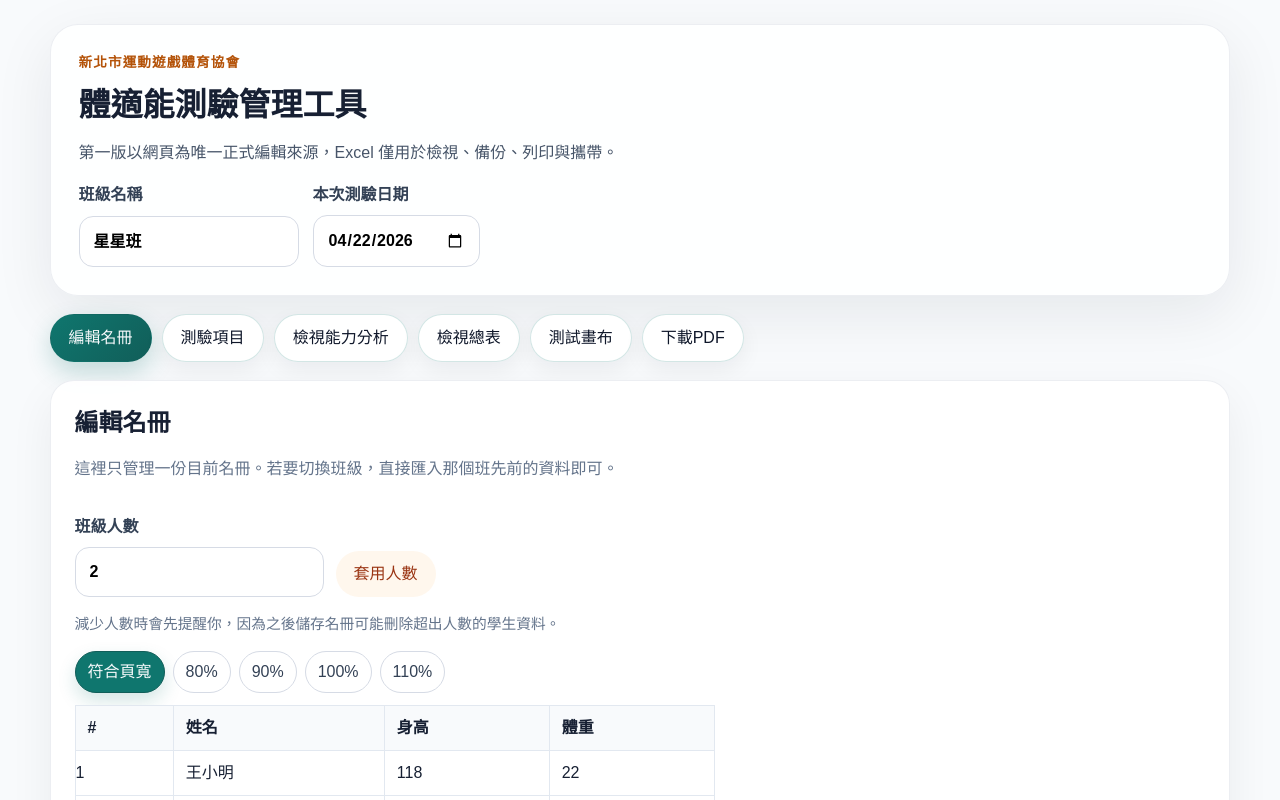
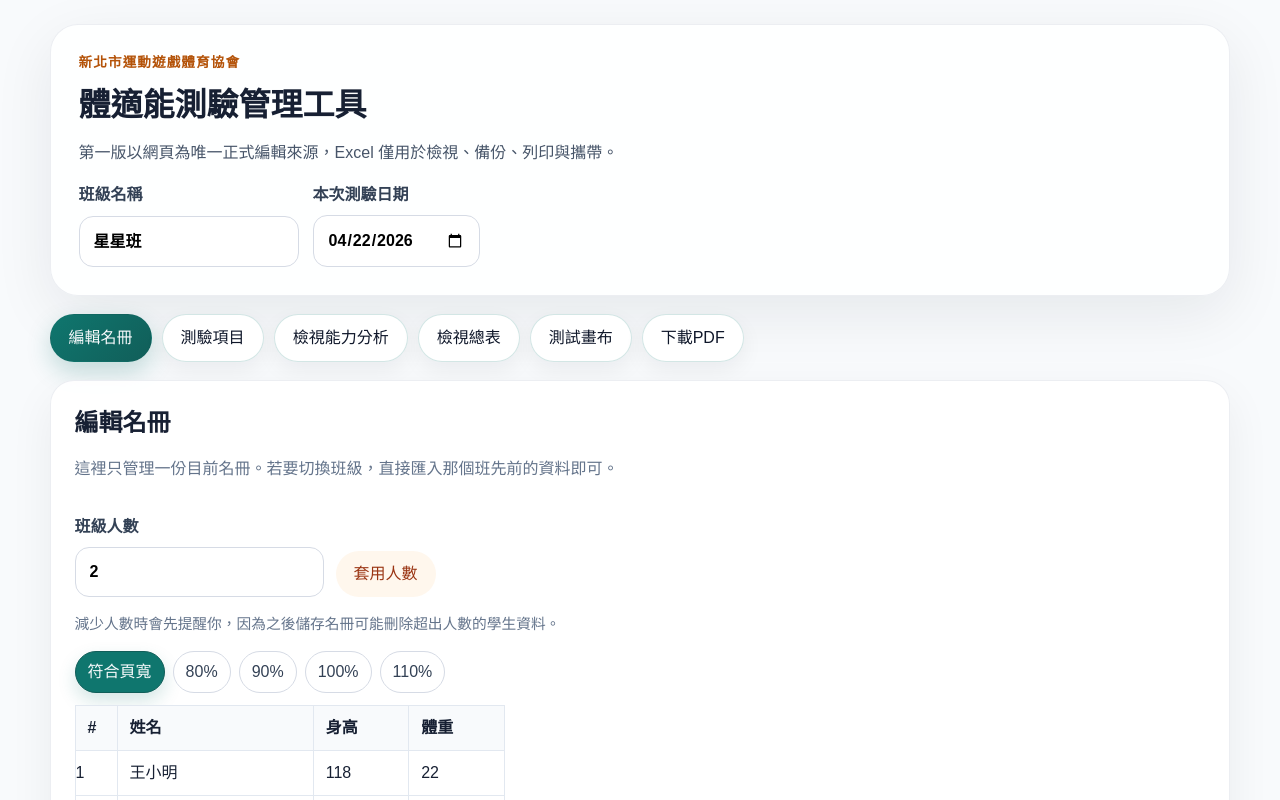
Before and after one commit to falcon12400/fitness-test-tool, a React (Vite) app: page / in a window 1280 px wide. Shown: the top 800 px of the page. Built offline with nearby package versions, Linux system fonts and the light colour scheme.

Commit message:
Tighten roster sheet column widths

```diff
--- a/src/styles.css
+++ b/src/styles.css
@@ -245,6 +245,28 @@ button {
   min-width: 640px;
   width: max-content;
   table-layout: auto;
+}
+
+.roster-sheet {
+  min-width: 430px;
+}
+
+.roster-sheet th:nth-child(1),
+.roster-sheet td:nth-child(1) {
+  min-width: 42px;
+  width: 42px;
+}
+
+.roster-sheet th:nth-child(2),
+.roster-sheet td:nth-child(2) {
+  min-width: 148px;
+}
+
+.roster-sheet th:nth-child(3),
+.roster-sheet td:nth-child(3),
+.roster-sheet th:nth-child(4),
+.roster-sheet td:nth-child(4) {
+  min-width: 72px;
 }
 
 .sheet-shell {
```
